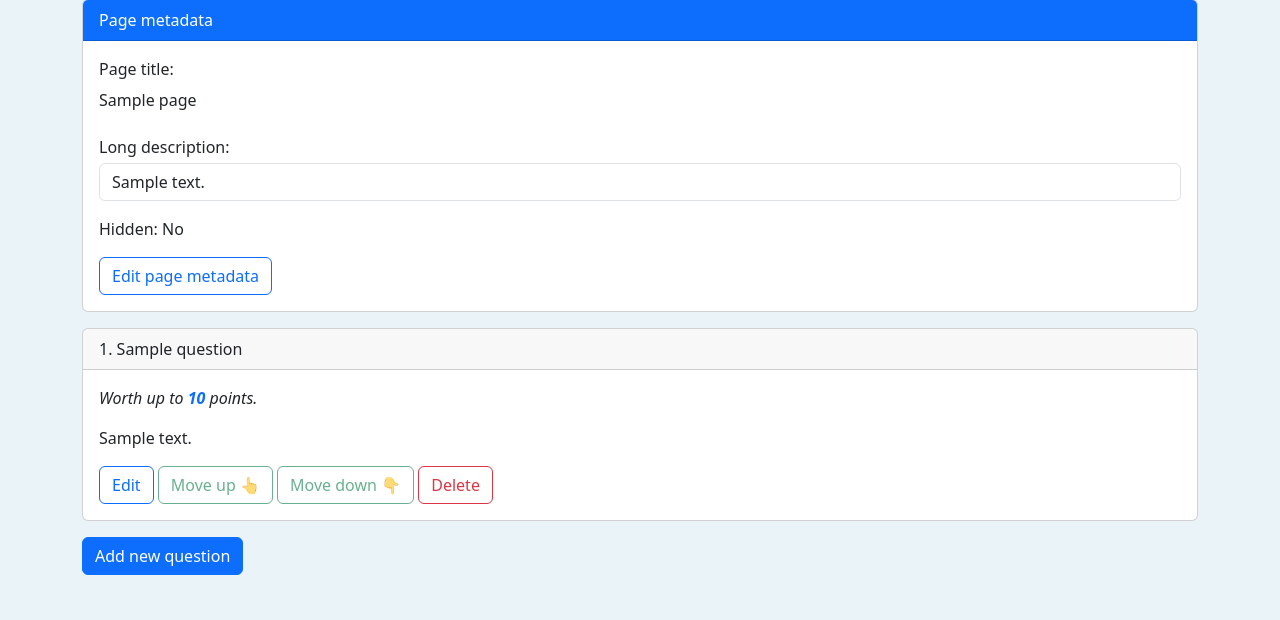
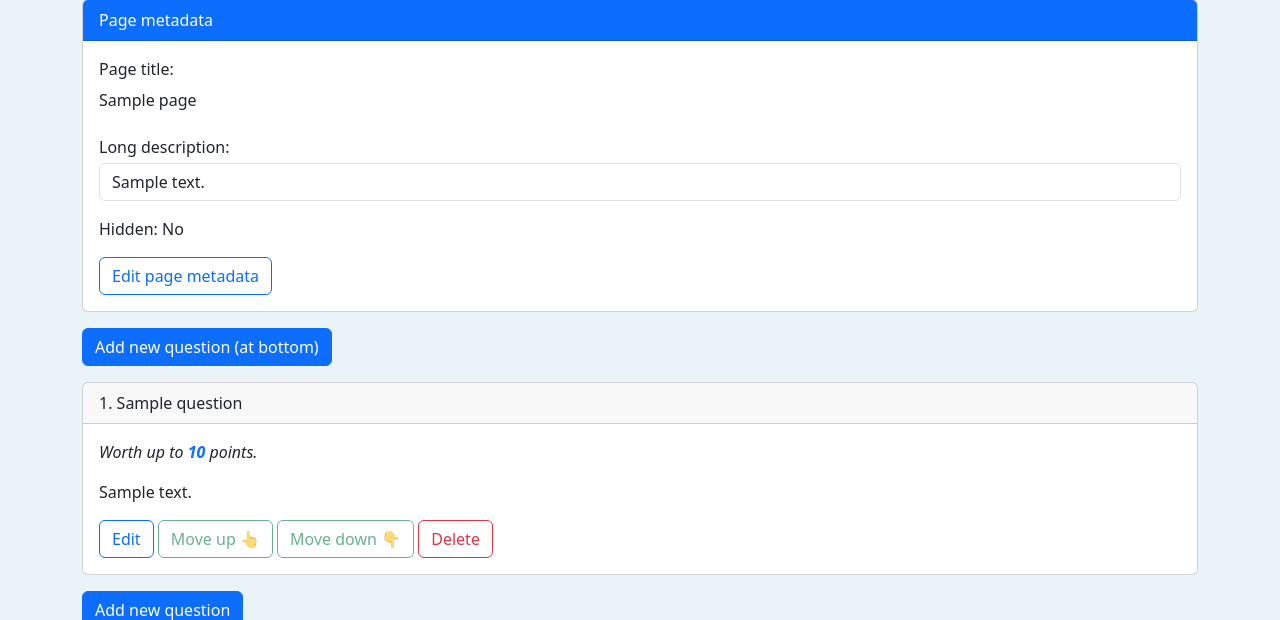
Before and after one commit to vtbassmatt/triviagame, a Django app: page /host/editor/page/1/ in a window 1280 px wide. Shown: the part 137-757 px from the top of the page. Run offline with Django 4.2, Linux system fonts and the light colour scheme; a user stored in the database is signed in; tables that the repository leaves empty hold one stand-in row (values such as "Sample post"); some libraries are stand-ins or nearby versions.

Commit message:
fix a trivial annoyance about building pages

```diff
--- a/host/templates/editor/page.html
+++ b/host/templates/editor/page.html
@@ -39,6 +39,10 @@
       </div>
     </div>
 
+    {% if page.question_set.count > 0 %}
+    <p><a href="{% url 'new_question' page.id %}" class="btn btn-primary">Add new question (at bottom)</a></p>
+    {% endif %}
+
     {% include 'editor/_question_list.html' %}
 
     <p><a href="{% url 'new_question' page.id %}" class="btn btn-primary">Add new question</a></p>
```
